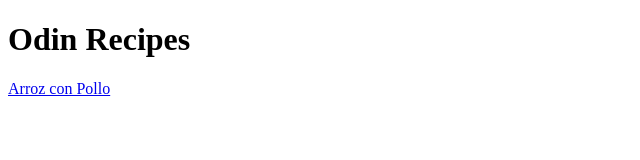
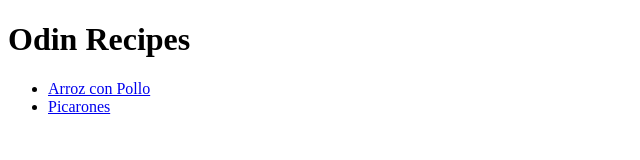
Before and after one commit to jesushedd/odin-recipes, a plain HTML site: page index.html in a window 1280 px wide. Shown: the whole page, without its empty margins (0-640 px from the left). Drawn offline with Linux system fonts and the light colour scheme.

Commit message:
Wrap recipes inside a unordered list

```diff
--- a/index.html
+++ b/index.html
@@ -7,7 +7,11 @@
         </title>
         <body>
                 <h1>Odin Recipes</h1>
-                <a href="recipes/arrozconpollo.html">Arroz con Pollo</a>
+                <ul>
+                       <li><a href="recipes/arrozconpollo.html">Arroz con Pollo</a></li>
+                       <li><a href="recipes/picarones.html">Picarones</a></li>
+                </ul>
+
         </body>
     </head>
 </html>
```
